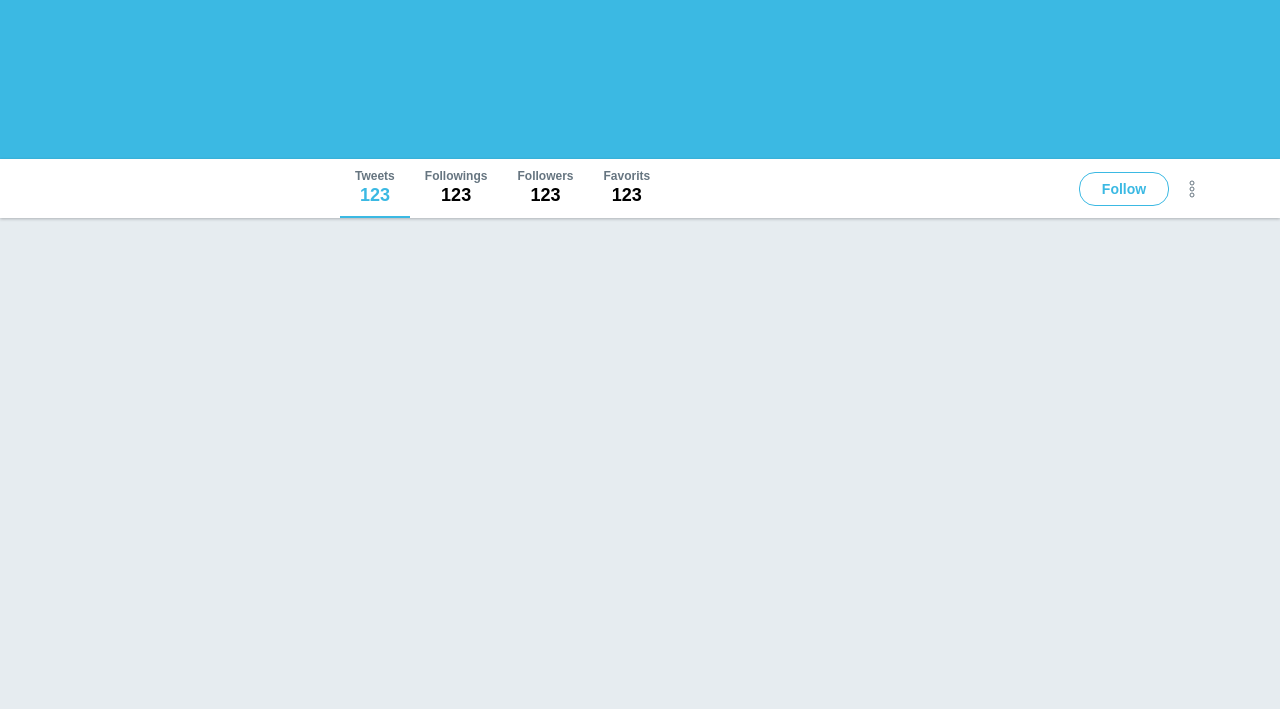
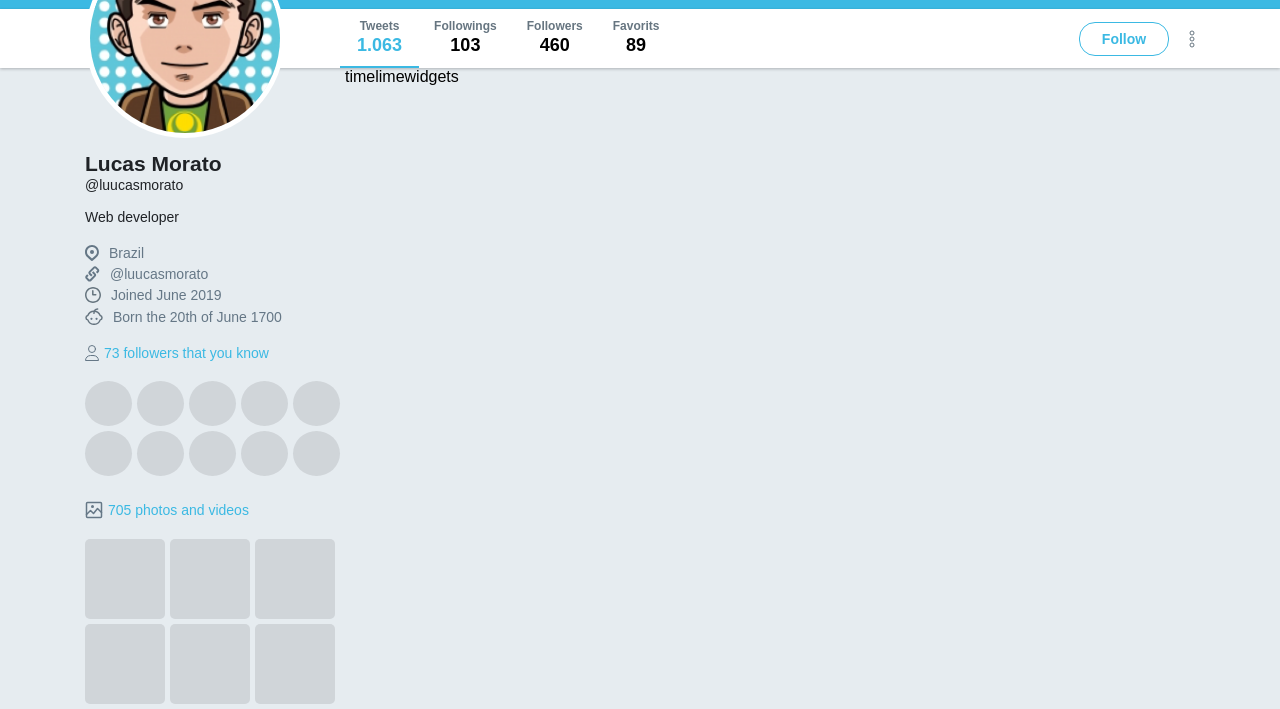
Before and after one commit to luucasmorato/layout-twitter, a plain HTML site: page index.html in a window 1280 px wide. Shown: the part 267-976 px from the top of the page. Before the commit the page ends 800 px from the top, so only its background shows below. Drawn offline with Linux system fonts and the light colour scheme.

Commit message:
add interface profile

```diff
--- a/index.html
+++ b/index.html
@@ -41,19 +41,19 @@
         <ul>
           <li class="active">
             <span>Tweets</span>
-            <strong> 123 </strong>
+            <strong> 1.063 </strong>
           </li>
           <li>
             <span>Followings</span>
-            <strong> 123 </strong>
+            <strong> 103 </strong>
           </li>
           <li>
             <span>Followers</span>
-            <strong> 123 </strong>
+            <strong> 460 </strong>
           </li>
           <li>
             <span>Favorits</span>
-            <strong> 123 </strong>
+            <strong> 89 </strong>
           </li>
         </ul>
         <div class="actions">
@@ -62,5 +62,63 @@
         </div>
       </div>
     </div>
+
+    <div class="wrapper-content content">
+      <aside class="profile">
+        <img src="images/avatar.png" alt="Avatar" class="avatar" />
+        <h1>Lucas Morato</h1>
+        <span>@luucasmorato</span>
+        <p>Web developer</p>
+
+        <ul class="list">
+          <li><img src="images/place.svg" url="Place" /> Brazil</li>
+          <li><img src="images/url.svg" alt="Url" /> @luucasmorato</li>
+          <li><img src="images/joined.svg" alt="Joined" /> Joined June 2019</li>
+          <li>
+            <img src="images/born.svg" alt="Born" /> Born the 20th of June 1700
+          </li>
+        </ul>
+
+        <div class="widget followers">
+          <strong>
+            <img src="images/followers.svg" alt="Followers" />73 followers that
+            you know
+          </strong>
+
+          <ul>
+            <li></li>
+            <li></li>
+            <li></li>
+            <li></li>
+            <li></li>
+            <li></li>
+            <li></li>
+            <li></li>
+            <li></li>
+            <li></li>
+          </ul>
+        </div>
+
+        <div class="widget images">
+          <strong>
+            <img src="images/images.svg" alt="Images" />705 photos and videos
+          </strong>
+
+          <ul>
+            <li></li>
+            <li></li>
+            <li></li>
+            <li></li>
+            <li></li>
+            <li></li>
+          </ul>
+        </div>
+      </aside>
+
+      <section class="timelime">timelime</section>
+
+      <aside class="widgets">widgets</aside>
+      <div></div>
+    </div>
   </body>
 </html>
--- a/style.css
+++ b/style.css
@@ -98,7 +98,7 @@ header#main-header div.side input {
 }
 
 div.banner {
-  height: 380px;
+  height: 230px;
   width: 100%;
   background-color: #3bb9e3;
 
@@ -183,3 +183,108 @@ div.bar .content .actions button {
   justify-content: center;
   margin-right: 20px;
 }
+
+div.wrapper-content {
+  display: flex;
+}
+
+div.wrapper-content aside.profile {
+  width: 260px;
+}
+
+div.wrapper-content aside.profile img.avatar {
+  width: 200px;
+  border-radius: 50%;
+  border: 5px solid #fff;
+  margin-top: -130px;
+}
+
+div.wrapper-content aside.profile h1 {
+  font-size: 21px;
+  color: #1f2226;
+  margin-top: 10px;
+}
+
+div.wrapper-content aside.profile span {
+  font-size: 14px;
+  color: #1f2226;
+}
+
+div.wrapper-content aside.profile p {
+  font-size: 14px;
+  color: #1f2226;
+  margin-top: 15px;
+}
+
+div.wrapper-content aside.profile ul {
+  margin-top: 20px;
+  list-style: none;
+}
+
+div.wrapper-content aside.profile ul.list li {
+  font-size: 14px;
+  color: #657786;
+
+  display: flex;
+  align-items: center;
+  margin-top: 5px;
+}
+
+div.wrapper-content aside.profile ul.list li:first-child {
+  margin: 0;
+}
+
+div.wrapper-content aside.profile ul.list li img {
+  margin-right: 10px;
+}
+
+div.wrapper-content aside.profile .widget {
+  margin-top: 20px;
+}
+
+div.wrapper-content aside.profile .widget strong {
+  font-weight: normal;
+  font-size: 14px;
+  color: #3bb9e3;
+  display: flex;
+  align-items: center;
+}
+
+div.wrapper-content aside.profile .widget strong img {
+  margin-right: 5px;
+}
+
+div.wrapper-content aside.profile .followers ul {
+  list-style: none;
+  display: flex;
+  flex-wrap: wrap;
+  align-content: flex-start;
+  align-items: flex-start;
+}
+
+div.wrapper-content aside.profile .followers ul li {
+  height: 45px;
+  width: 45px;
+  background-color: #d0d5d9;
+  border-radius: 50%;
+  flex-grow: 1;
+  flex-shrink: 0;
+  margin: 0 5px 5px 0;
+}
+
+div.wrapper-content aside.profile .images ul {
+  list-style: none;
+  display: flex;
+  flex-wrap: wrap;
+  align-content: flex-start;
+  align-items: flex-start;
+}
+
+div.wrapper-content aside.profile .images ul li {
+  height: 80px;
+  width: 80px;
+  border-radius: 5px;
+  background-color: #d0d5d9;
+  flex-shrink: 0;
+  margin: 0 5px 5px 0;
+}
```
